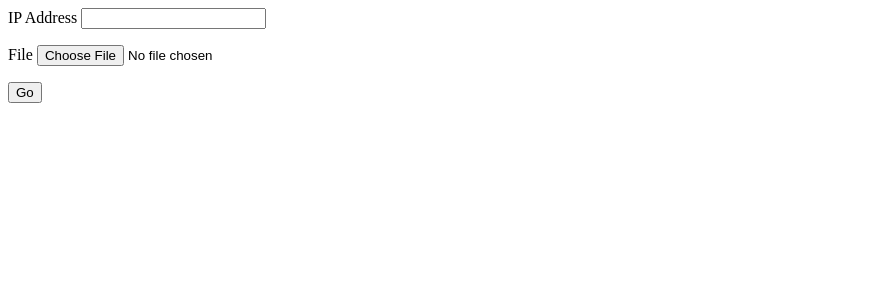
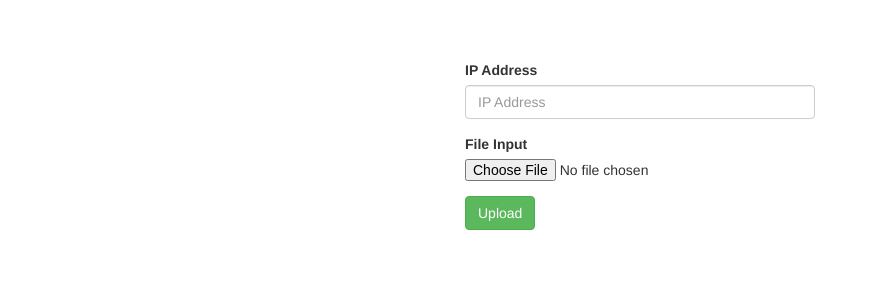
Before and after one commit to HarshShah1997/IIITA-Hacks, a Flask app: page /upload in a window 1280 px wide. Shown: the top 300 px of the page, without its empty margins (0-870 px from the left). Run offline with Flask 2, Linux system fonts and the light colour scheme; some libraries are stand-ins or nearby versions.

Commit message:
Improved UI

```diff
--- a/templates/upload.html
+++ b/templates/upload.html
@@ -1,9 +1,27 @@
 <html>
+<head>
+	<title>Upload Portal</title>
+	<link rel="stylesheet" href="https://maxcdn.bootstrapcdn.com/bootstrap/3.3.7/css/bootstrap.min.css" integrity="sha384-BVYiiSIFeK1dGmJRAkycuHAHRg32OmUcww7on3RYdg4Va+PmSTsz/K68vbdEjh4u" crossorigin="anonymous">
+	<!-- <link rel="stylesheet" href="https://cdnjs.cloudflare.com/ajax/libs/materialize/0.97.7/css/materialize.min.css"> -->
+</head>
 <body>
-<form action="{{ url_for('upload_file') }}" method="POST">
-	<p>IP Address <input type="text" name="ip_addr"> </p>
-	<p>File <input type="file" name="file_name"> </p>
-	<input type="submit" value="Go">
-</form>
+<br><br><br>
+<div class = "container">
+	<div class = "col-md-4 col-md-offset-4">
+		<form action="{{ url_for('upload_file') }}" method="POST">
+			<div class="form-group">
+				<div class="form-group">
+				    <label for="ipField">IP Address</label>
+					<input type="text" class="form-control" id="ipField" placeholder="IP Address" name="ip_addr">
+				</div>
+				<div class="form-group">
+					<label for="fileField">File Input</label>
+					<input id="fileField" type="file" name="file_name">
+				</div>
+				<button type="submit" class="btn btn-success">Upload</button>
+			</div>
+		</form>
+	</div>
+</div>
 </body>
 </html>
```
Also changed, not shown: templates/wait.html (+12 -2 lines), 2 other files.
